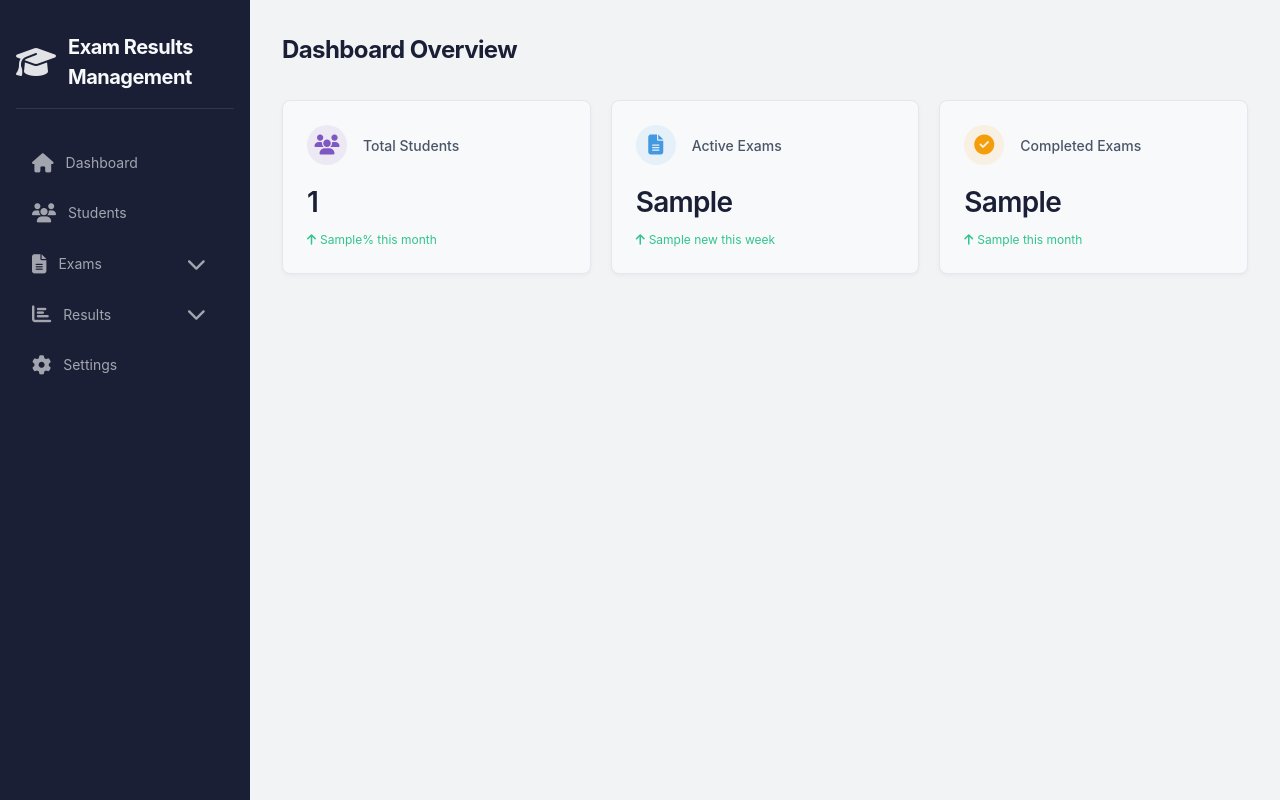
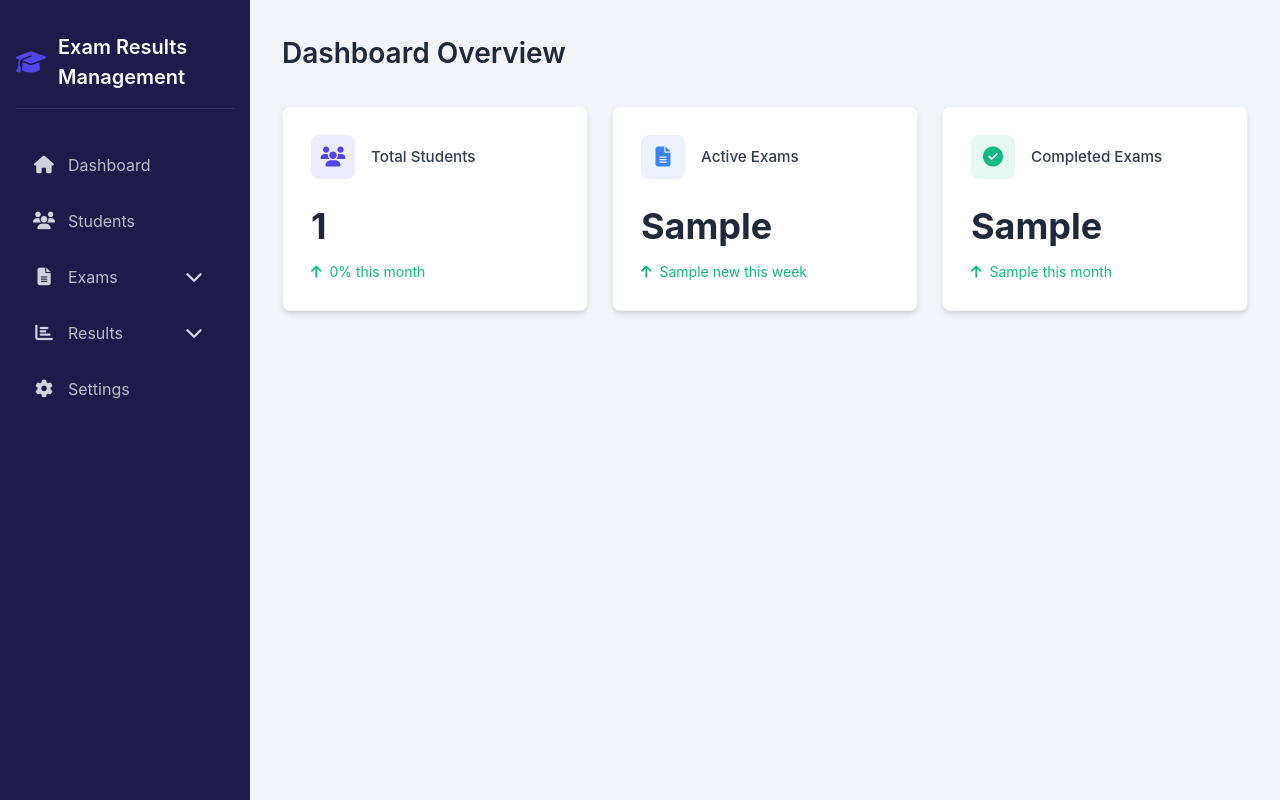
Before and after one commit to dadyutenga/Tanzania-Alevel-Olevel-results-management-system, a CodeIgniter 4 app: the page made by app/Views/dashboard.php in a window 1280 px wide. Run offline with PHP 8.4 and a stand-in for CodeIgniter, Linux system fonts and the light colour scheme; the template is opened without the code that fills it: most values are stand-ins (such as "Sample title", 1, 10 or a date in 2020); some libraries are stand-ins or nearby versions.

Commit message:
ui  update

```diff
--- a/app/Views/dashboard.php
+++ b/app/Views/dashboard.php
@@ -6,21 +6,23 @@
     <title>Exam Results Management System</title>
     <link rel="stylesheet" href="https://cdnjs.cloudflare.com/ajax/libs/font-awesome/6.4.0/css/all.min.css">
     <style>
-        /* Modern Color Scheme */
+        /* Modern Color Scheme - KEEPING YOUR ORIGINAL COLORS */
         :root {
-            --primary: #f8f9fa;
-            --primary-dark: #f1f3f5;
-            --secondary: #e9ecef;
-            --accent: #1a1f36;
-            --accent-light: #2d3748;
-            --text-primary: #1a1f36;
-            --text-secondary: #4a5568;
-            --border: #e2e8f0;
-            --success: #31c48d;
+            --primary: #4f46e5;
+            --primary-dark: #4338ca;
+            --sidebar-bg: #1e1b4b;
+            --sidebar-hover: #312e81;
+            --text-light: #f8fafc;
+            --text-dark: #1e293b;
+            --card-bg: #ffffff;
+            --body-bg: #f1f5f9;
+            --success: #10b981;
             --warning: #f59e0b;
-            --danger: #e53e3e;
-            --shadow: 0 2px 4px rgba(0, 0, 0, 0.04);
-            --radius: 8px;
+            --danger: #ef4444;
+            --info: #3b82f6;
+            --border-radius: 8px;
+            --shadow: 0 4px 6px -1px rgba(0, 0, 0, 0.1), 0 2px 4px -1px rgba(0, 0, 0, 0.06);
+            --transition: all 0.2s ease;
         }
 
         * {
@@ -31,9 +33,8 @@
 
         body {
             font-family: 'Inter', -apple-system, BlinkMacSystemFont, sans-serif;
-            font-size: 0.925rem;
-            background-color: var(--primary-dark);
-            color: var(--text-primary);
+            background-color: var(--body-bg);
+            color: var(--text-dark);
             line-height: 1.5;
         }
 
@@ -43,10 +44,10 @@
             min-height: 100vh;
         }
 
-        /* Sidebar */
+        /* Sidebar - VISUAL UPDATE ONLY (no structural changes) */
         .sidebar {
-            background-color: var(--accent);
-            color: var(--primary);
+            background-color: var(--sidebar-bg);
+            color: var(--text-light);
             padding: 2rem 1rem;
             position: fixed;
             width: 250px;
@@ -63,19 +64,19 @@
         }
 
         .sidebar-header i {
-            font-size: 2rem;
+            font-size: 1.5rem;
             margin-right: 0.75rem;
-            opacity: 0.9;
+            color: var(--primary);
         }
 
         .sidebar-header h2 {
             font-size: 1.25rem;
-            letter-spacing: -0.025em;
+            font-weight: 600;
+            color: var(--text-light);
         }
 
         .sidebar-menu {
             list-style: none;
-            margin-top: 2rem;
         }
 
         .sidebar-menu li {
@@ -85,44 +86,125 @@
         .sidebar-menu a {
             display: flex;
             align-items: center;
-            padding: 0.675rem 1rem;
-            color: rgba(255, 255, 255, 0.6);
+            padding: 0.75rem 1rem;
+            color: rgba(255, 255, 255, 0.7);
             text-decoration: none;
-            border-radius: var(--radius);
-            transition: all 0.3s ease;
-            font-size: 0.875rem;
+            border-radius: var(--border-radius);
+            transition: var(--transition);
         }
 
-        .sidebar-menu a:hover, .sidebar-menu a.active {
-            background-color: rgba(255, 255, 255, 0.08);
-            color: rgba(255, 255, 255, 0.9);
+        .sidebar-menu a:hover,
+        .sidebar-menu a.active {
+            background-color: var(--sidebar-hover);
+            color: white;
         }
 
         .sidebar-menu i {
+            font-size: 1.1rem;
+            width: 1.5rem;
+            text-align: center;
             margin-right: 0.75rem;
-            font-size: 1.2rem;
+            color: rgba(255, 255, 255, 0.8);
         }
 
-        /* Main Content */
+        /* Main Content - VISUAL UPDATE ONLY */
         .main-content {
             grid-column: 2;
             padding: 2rem;
-            background-color: var(--primary-dark);
+            background-color: var(--body-bg);
         }
 
         .header {
-            display: flex;
-            justify-content: space-between;
-            align-items: center;
             margin-bottom: 2rem;
         }
 
         .header h1 {
-            font-size: 1.5rem;
-            letter-spacing: -0.025em;
+            font-size: 1.75rem;
+            font-weight: 600;
+            color: var(--text-dark);
         }
 
-        /* Responsive */
+        /* Dashboard Stats - ENHANCED CARDS */
+        .dashboard-stats {
+            display: grid;
+            grid-template-columns: repeat(auto-fit, minmax(280px, 1fr));
+            gap: 1.5rem;
+        }
+
+        .stat-card {
+            background: var(--card-bg);
+            padding: 1.75rem;
+            border-radius: var(--border-radius);
+            box-shadow: var(--shadow);
+            border: 1px solid rgba(0, 0, 0, 0.05);
+            transition: var(--transition);
+        }
+
+        .stat-card:hover {
+            transform: translateY(-3px);
+            box-shadow: 0 10px 15px -3px rgba(0, 0, 0, 0.1);
+        }
+
+        .stat-card-header {
+            display: flex;
+            align-items: center;
+            margin-bottom: 1.25rem;
+        }
+
+        .stat-card-icon {
+            width: 2.75rem;
+            height: 2.75rem;
+            border-radius: var(--border-radius);
+            display: flex;
+            align-items: center;
+            justify-content: center;
+            margin-right: 1rem;
+            font-size: 1.25rem;
+            background-color: rgba(79, 70, 229, 0.1);
+            color: var(--primary);
+        }
+
+        /* Icon-specific colors */
+        .stat-card-icon.blue {
+            background-color: rgba(59, 130, 246, 0.1);
+            color: var(--info);
+        }
+
+        .stat-card-icon.green {
+            background-color: rgba(16, 185, 129, 0.1);
+            color: var(--success);
+        }
+
+        .stat-card-title {
+            font-size: 0.95rem;
+            color: var(--text-dark);
+            font-weight: 500;
+            opacity: 0.9;
+        }
+
+        .stat-card-value {
+            font-size: 2.25rem;
+            font-weight: 700;
+            color: var(--text-dark);
+            margin: 0.5rem 0;
+        }
+
+        .stat-card-trend {
+            font-size: 0.875rem;
+            display: flex;
+            align-items: center;
+            gap: 0.5rem;
+        }
+
+        .trend-up {
+            color: var(--success);
+        }
+
+        .trend-down {
+            color: var(--danger);
+        }
+
+        /* Responsive - NO CHANGES TO BREAKPOINTS */
         @media (max-width: 1024px) {
             .dashboard {
                 grid-template-columns: 1fr;
@@ -136,81 +218,11 @@
                 grid-column: 1;
             }
         }
-
-        /* Modern Dashboard Stats */
-        .dashboard-stats {
-            display: grid;
-            grid-template-columns: repeat(auto-fit, minmax(240px, 1fr));
-            gap: 1.25rem;
-            margin-top: 1.5rem;
-        }
-
-        .stat-card {
-            background: var(--primary);
-            padding: 1.5rem;
-            border-radius: var(--radius);
-            box-shadow: var(--shadow);
-            border: 1px solid var(--border);
-            transition: transform 0.2s ease, box-shadow 0.2s ease;
-        }
-
-        .stat-card:hover {
-            transform: translateY(-2px);
-            box-shadow: 0 4px 6px rgba(0, 0, 0, 0.08);
-        }
-
-        .stat-card-header {
-            display: flex;
-            align-items: center;
-            margin-bottom: 1rem;
-        }
-
-        .stat-card-icon {
-            width: 2.5rem;
-            height: 2.5rem;
-            display: flex;
-            align-items: center;
-            justify-content: center;
-            border-radius: 50%;
-            margin-right: 1rem;
-            font-size: 1.25rem;
-        }
-
-        .stat-card-title {
-            font-size: 0.875rem;
-            color: var(--text-secondary);
-            margin: 0;
-            font-weight: 500;
-        }
-
-        .stat-card-value {
-            font-size: 1.75rem;
-            font-weight: 600;
-            color: var(--text-primary);
-            margin: 0.5rem 0;
-            letter-spacing: -0.025em;
-        }
-
-        .stat-card-trend {
-            font-size: 0.75rem;
-            color: var(--success);
-            display: flex;
-            align-items: center;
-            gap: 0.25rem;
-        }
-
-        /* Add these new utility classes */
-        .bg-purple-soft { background-color: rgba(126, 87, 194, 0.1); }
-        .text-purple { color: #7e57c2; }
-        .bg-blue-soft { background-color: rgba(66, 153, 225, 0.1); }
-        .text-blue { color: #4299e1; }
-        .bg-orange-soft { background-color: rgba(245, 158, 11, 0.1); }
-        .text-orange { color: #f59e0b; }
     </style>
 </head>
 <body>
     <div class="dashboard">
-        <!-- Sidebar -->
+        <!-- Sidebar - NO STRUCTURAL CHANGES -->
         <div class="sidebar">
             <div class="sidebar-header">
                 <i class="fas fa-graduation-cap"></i>
@@ -219,39 +231,38 @@
             <?= view('shared/sidebar_menu') ?>
         </div>
 
-        <!-- Main Content -->
+        <!-- Main Content - NO CHANGES TO MARKUP -->
         <div class="main-content">
             <div class="header">
                 <h1>Dashboard Overview</h1>
             </div>
 
-            <!-- Dashboard Stats -->
             <div class="dashboard-stats">
                 <!-- Total Students Card -->
                 <div class="stat-card">
                     <div class="stat-card-header">
-                        <div class="stat-card-icon bg-purple-soft text-purple">
+                        <div class="stat-card-icon">
                             <i class="fas fa-users"></i>
                         </div>
                         <h3 class="stat-card-title">Total Students</h3>
                     </div>
                     <div class="stat-card-value"><?= number_format($totalStudents) ?></div>
-                    <div class="stat-card-trend">
+                    <div class="stat-card-trend <?= $studentGrowth > 0 ? 'trend-up' : 'trend-down' ?>">
                         <i class="fas fa-arrow-<?= $studentGrowth > 0 ? 'up' : 'down' ?>"></i>
-                        <span><?= $studentGrowth ?>% this month</span>
+                        <span><?= abs($studentGrowth) ?>% this month</span>
                     </div>
                 </div>
 
                 <!-- Active Exams Card -->
                 <div class="stat-card">
                     <div class="stat-card-header">
-                        <div class="stat-card-icon bg-blue-soft text-blue">
+                        <div class="stat-card-icon blue">
                             <i class="fas fa-file-alt"></i>
                         </div>
                         <h3 class="stat-card-title">Active Exams</h3>
                     </div>
                     <div class="stat-card-value"><?= $activeExams ?></div>
-                    <div class="stat-card-trend">
+                    <div class="stat-card-trend trend-up">
                         <i class="fas fa-arrow-up"></i>
                         <span><?= $newExamsThisWeek ?> new this week</span>
                     </div>
@@ -260,13 +271,13 @@
                 <!-- Completed Exams Card -->
                 <div class="stat-card">
                     <div class="stat-card-header">
-                        <div class="stat-card-icon bg-orange-soft text-orange">
+                        <div class="stat-card-icon green">
                             <i class="fas fa-check-circle"></i>
                         </div>
                         <h3 class="stat-card-title">Completed Exams</h3>
                     </div>
                     <div class="stat-card-value"><?= $completedExams ?></div>
-                    <div class="stat-card-trend">
+                    <div class="stat-card-trend trend-up">
                         <i class="fas fa-arrow-up"></i>
                         <span><?= $completedExams ?> this month</span>
                     </div>
@@ -274,6 +285,8 @@
             </div>
         </div>
     </div>
+
+    <!-- NO CHANGES TO YOUR ORIGINAL SCRIPT -->
     <script>
         document.addEventListener('DOMContentLoaded', function () {
             const expandableLinks = document.querySelectorAll('.expandable');
```
Also changed, not shown: testfucntions.txt (+36 -0 lines).
